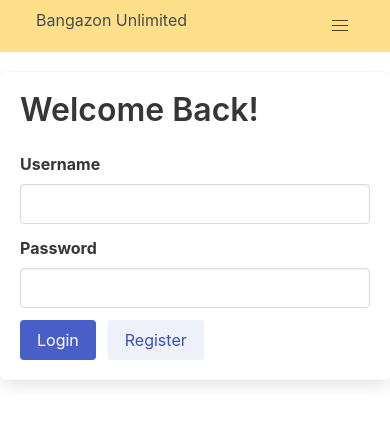
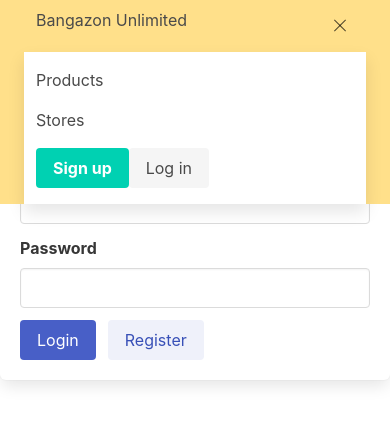
Before and after one commit to Nashville-Software-School-Assessments/bangazon-client, a Next.js app: page /login in a window 390 px wide. Both pictures are taken after a click on the button "menu". Shown: the top 424 px of the page. Built offline with nearby package versions, Linux system fonts and the light colour scheme.

Commit message:
mobile nav

```diff
--- a/components/navbar.js
+++ b/components/navbar.js
@@ -1,16 +1,23 @@
 import Link from 'next/link'
-import { useEffect, useState } from 'react'
+import { useEffect, useState, useRef } from 'react'
 import { useAppContext } from '../context/state'
 
 export default function Navbar() {
   const { token, profile } = useAppContext()
+  const hamburger = useRef()
+  const navbar = useRef()
+  const [isLoggedIn, setIsLoggedIn] = useState(false)
 
-  const [isLoggedIn, setIsLoggedIn] = useState(false)
   useEffect(() => {
     if (token) {
       setIsLoggedIn(true)
     }
   }, [token])
+
+  const showMobileNavbar = () => {
+    hamburger.current.classList.toggle('is-active')
+    navbar.current.classList.toggle('is-active')
+  }
 
   const getLoggedInButtons = () => {
     return (
@@ -72,14 +79,14 @@ export default function Navbar() {
       <div className="navbar-brand">
         <Link href="/"><a className="navbar-item">Bangazon Unlimited</a></Link>
 
-        <a role="button" className="navbar-burger" aria-label="menu" aria-expanded="false" data-target="navbarBasicExample">
+        <a role="button" className="navbar-burger" aria-label="menu" aria-expanded="false" data-target="navbarBasicExample" ref={hamburger} onClick={showMobileNavbar}>
           <span aria-hidden="true"></span>
           <span aria-hidden="true"></span>
           <span aria-hidden="true"></span>
         </a>
       </div>
 
-      <div className="navbar-menu">
+      <div className="navbar-menu" ref={navbar}>
         <div className="navbar-start">
           <Link href="/products"><a className="navbar-item">Products</a></Link>
           <Link href="/stores"><a className="navbar-item">Stores</a></Link>
```
